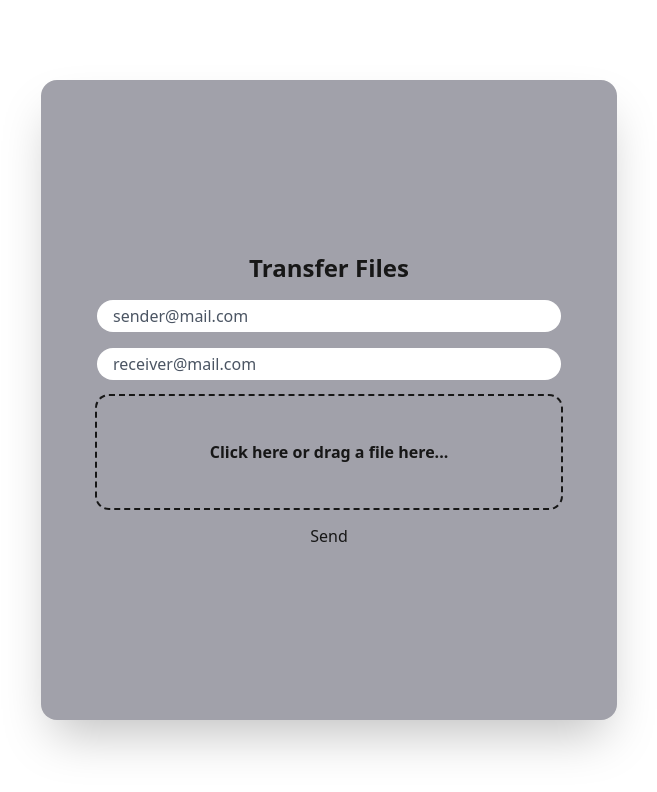
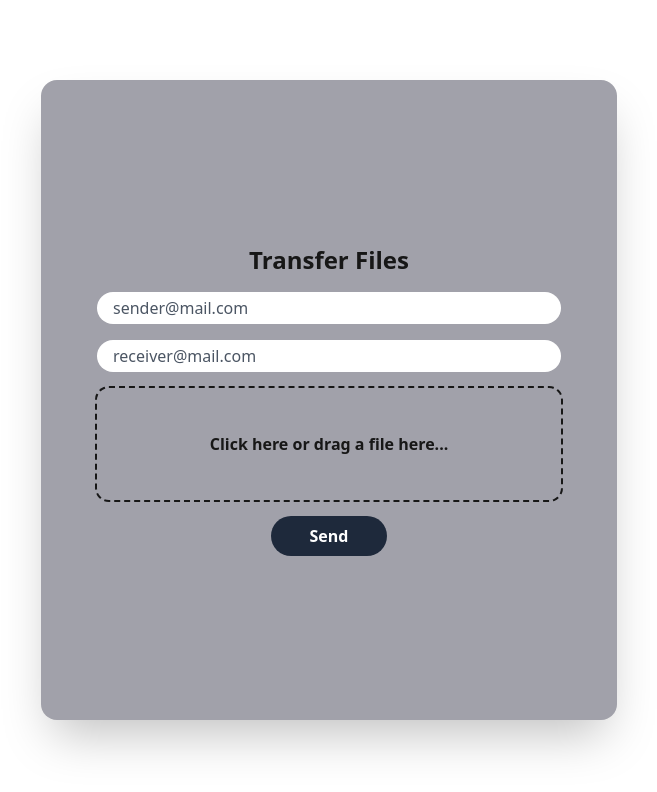
Before and after one commit to stijnservaes/RapidXFer, a Next.js app: page / in a window 1280 px wide. Shown: the top 792 px of the page, without its empty margins (311-968 px from the left). Built offline with nearby package versions, Linux system fonts and the light colour scheme.

Commit message:
feat: Button styling

```diff
--- a/app/page.tsx
+++ b/app/page.tsx
@@ -22,7 +22,7 @@ export default function Home() {
           onChange={(e: React.ChangeEvent<HTMLInputElement>) =>
             setSenderMail(e.currentTarget.value)
           }
-          className="text-black dark:text-white placeholder-gray-600 dark:placeholder-white dark:bg-gray-600 py-1 px-4 rounded-full focus:outline focus:outline-2 dark:outline-white"
+          className="rounded-full px-4 py-1 text-black placeholder-gray-600 focus:outline focus:outline-2 dark:bg-gray-600 dark:text-white dark:placeholder-white dark:outline-white"
         />
         <input
           type="email"
@@ -33,10 +33,12 @@ export default function Home() {
           onChange={(e: React.ChangeEvent<HTMLInputElement>) =>
             setReceiverMail(e.currentTarget.value)
           }
-          className="text-black dark:text-white placeholder-gray-600 dark:placeholder-white dark:bg-gray-600 py-1 px-4 rounded-full focus:outline focus:outline-2 dark:outline-white"
+          className="rounded-full px-4 py-1 text-black placeholder-gray-600 focus:outline focus:outline-2 dark:bg-gray-600 dark:text-white dark:placeholder-white dark:outline-white"
         />
         <Filedrag step={step} setStep={setStep} file={file} setFile={setFile} />
-        <button>Send</button>
+        <button className="self-center w-1/4 font-bold rounded-full bg-slate-800 px-4 py-2 text-white hover:bg-zinc-400 dark:hover:bg-zinc-800 hover:text-slate-800 dark:hover:text-zinc-400 dark:hover:outline-zinc-400 hover:outline hover:outline-slate-800 dark:bg-slate-500 dark:text-white">
+          Send
+        </button>
       </div>
     </main>
   );
```
